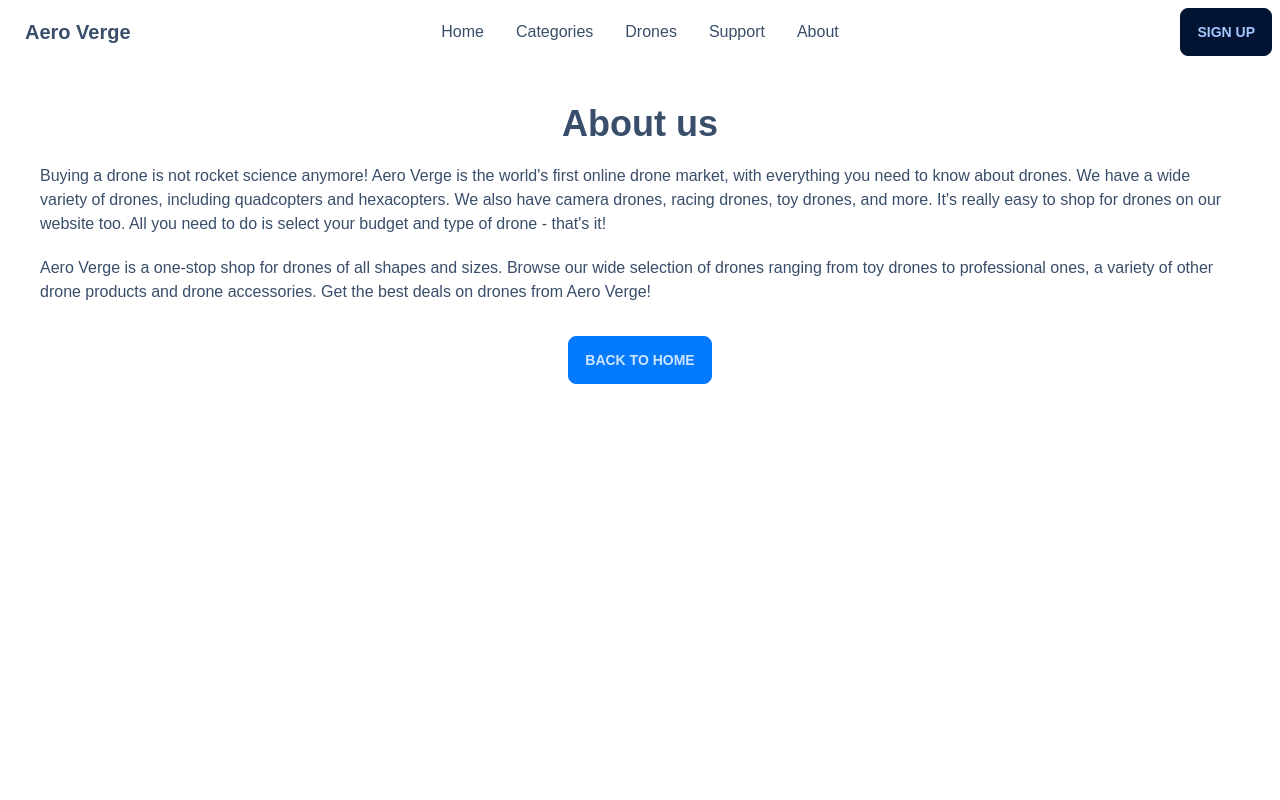
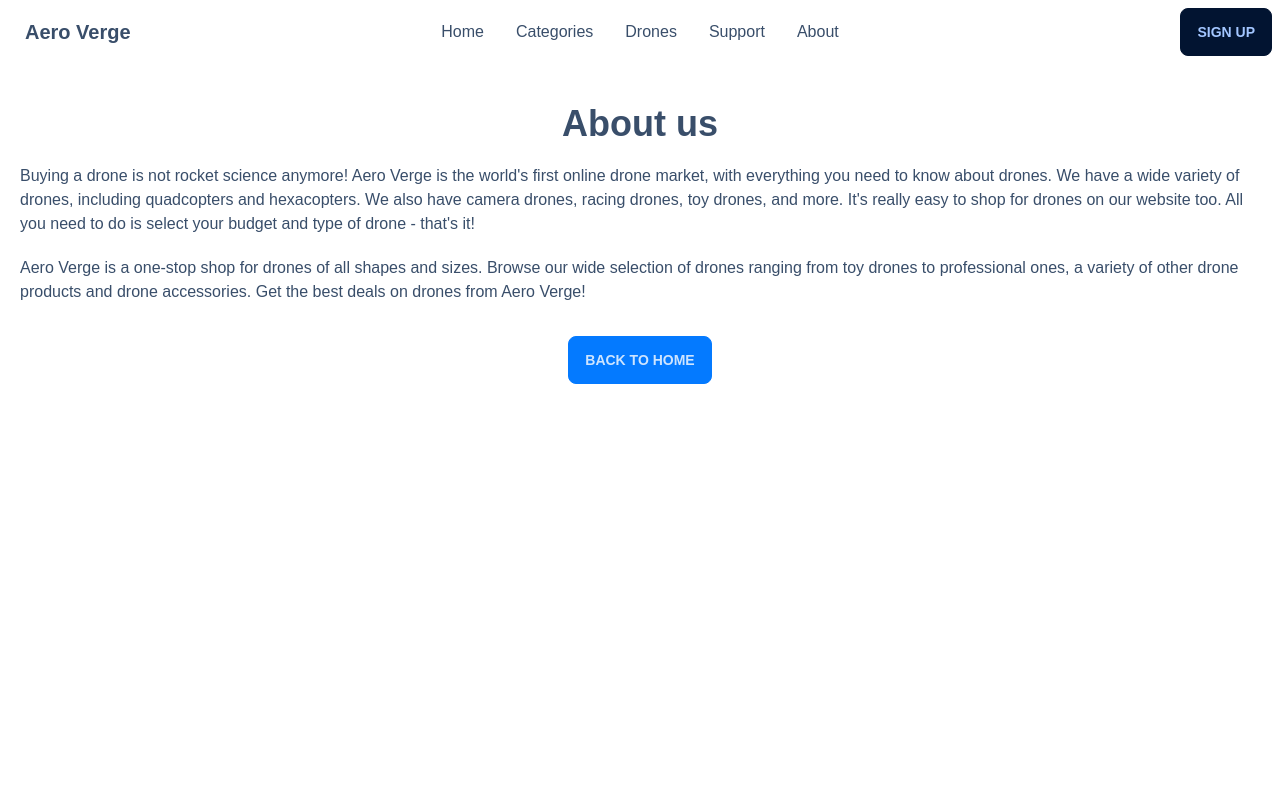
Before and after one commit to shohan-pherones/aero-verge, a React (Create React App) app: page /about in a window 1280 px wide. Shown: the top 800 px of the page. Built offline with nearby package versions, Linux system fonts and the light colour scheme; data requests are answered from the project's data file.

Commit message:
bug fixed

```diff
--- a/src/components/About.js
+++ b/src/components/About.js
@@ -2,7 +2,7 @@
 
 const About = () => {
   return (
-    <section className="container mx-auto py-10 min-h-screen px-10">
+    <section className="container mx-auto py-10 min-h-screen px-5">
       <div className="flex flex-col gap-5">
         <h2 className="text-4xl font-semibold text-center">About us</h2>
         <p>
--- a/src/components/FAQ.js
+++ b/src/components/FAQ.js
@@ -22,7 +22,7 @@
   ];
 
   return (
-    <section className="container mx-auto py-10 px-10">
+    <section className="container mx-auto py-10 px-5">
       <h2 className="text-center text-4xl font-medium mb-10">FAQ</h2>
       <div className=" flex flex-col gap-5">
         {faqs.map((faq) => (
```
Also changed, not shown: 12 other files (tests, documents, lock files or other folders).
